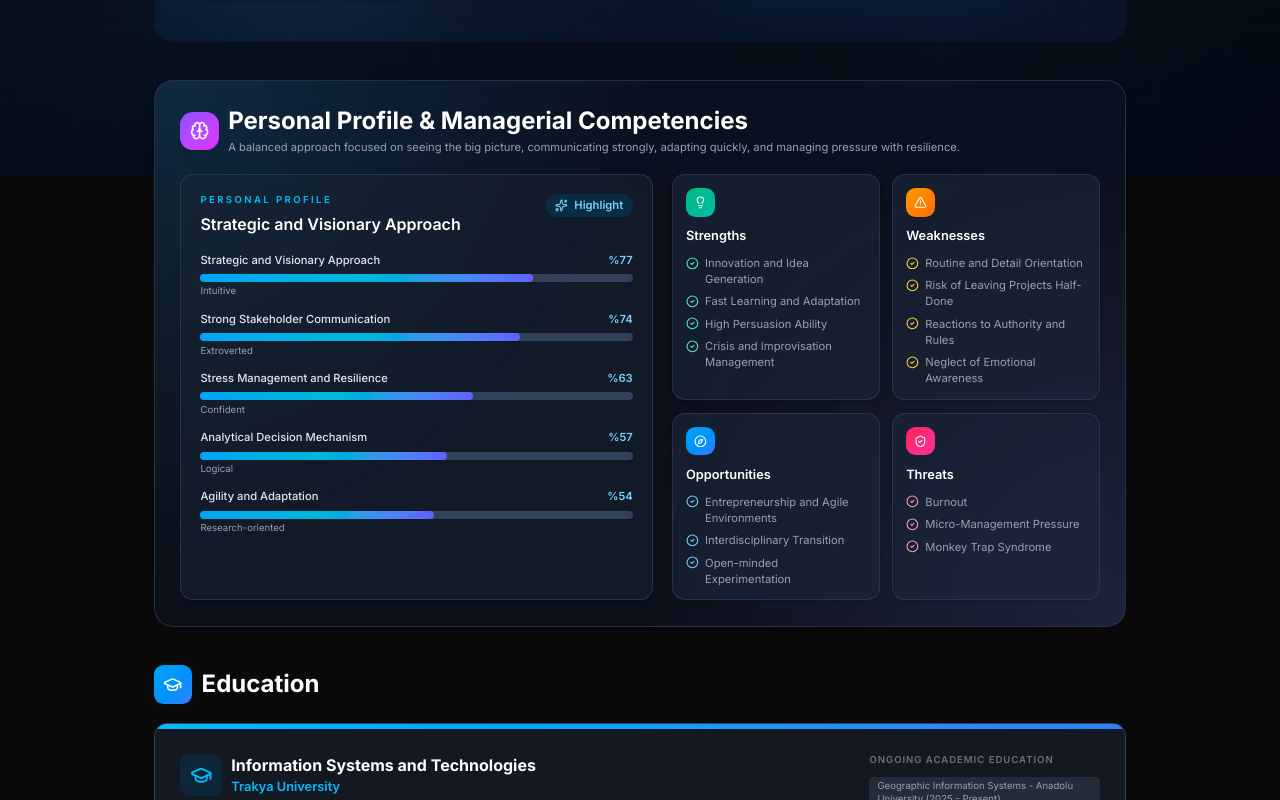
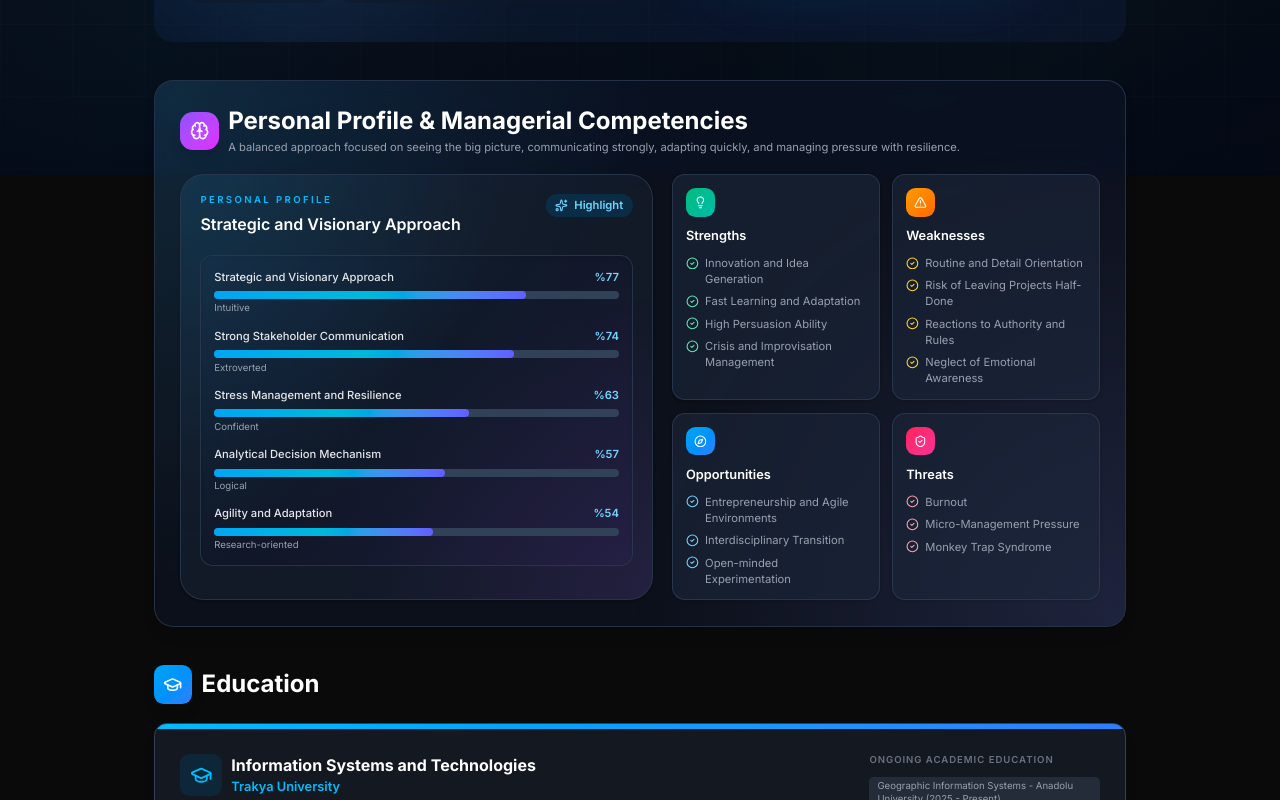
Before and after one commit to ozxcann/web-side, a Next.js app: page /about in a window 1280 px wide. Shown: the part 624-1424 px from the top of the page. Built offline with nearby package versions, Linux system fonts and the light colour scheme.

Commit message:
update test

```diff
--- a/app/about/page.tsx
+++ b/app/about/page.tsx
@@ -184,7 +184,9 @@ export default function AboutPage() {
             </div>
 
             <div className="grid gap-6 lg:grid-cols-[1.05fr_0.95fr]">
-              <div className="rounded-2xl border border-slate-200/80 bg-slate-50/80 p-6 shadow-sm dark:border-slate-700/70 dark:bg-slate-800/40">
+              <div className="relative overflow-hidden rounded-[24px] border border-slate-200/80 bg-slate-50/80 p-6 shadow-sm dark:border-slate-700/70 dark:bg-slate-800/40">
+                <div className="absolute inset-0 bg-[radial-gradient(circle_at_top_left,rgba(14,165,233,0.12),transparent_50%),radial-gradient(circle_at_bottom_right,rgba(168,85,247,0.12),transparent_50%)]" />
+                <div className="relative">
                   <div className="mb-5 flex items-start justify-between gap-3">
                     <div>
                       <p className="text-xs font-semibold uppercase tracking-[0.25em] text-sky-600 dark:text-sky-400">
@@ -200,7 +202,9 @@ export default function AboutPage() {
                     </div>
                   </div>
 
-                <div className="space-y-4">
+                  <div className="relative mt-6 rounded-2xl border border-white/70 bg-white/70 p-4 shadow-inner dark:border-slate-700/70 dark:bg-slate-900/40">
+                    <div className="absolute inset-0 rounded-2xl bg-[linear-gradient(135deg,rgba(56,189,248,0.08),transparent_45%,rgba(168,85,247,0.08))]" />
+                    <div className="relative space-y-4">
                       {ab.profile.metrics.map((metric) => (
                         <div key={metric.label}>
                           <div className="mb-2 flex items-center justify-between text-sm">
@@ -216,6 +220,8 @@ export default function AboutPage() {
                           <p className="mt-1 text-xs text-gray-500 dark:text-gray-400">{metric.note}</p>
                         </div>
                       ))}
+                    </div>
+                  </div>
                 </div>
               </div>
 
```
Lines whose indentation alone changed are shown as unchanged.
